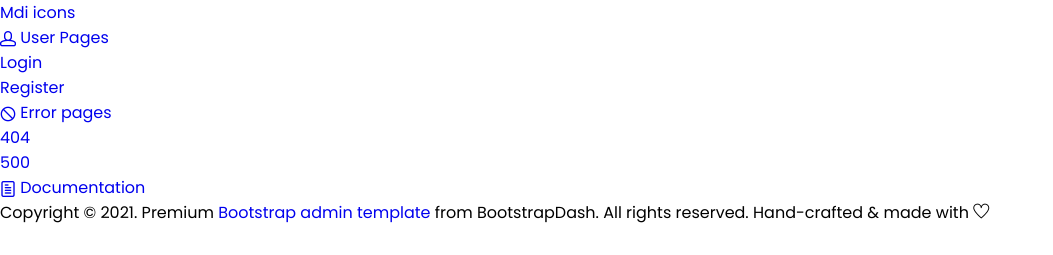
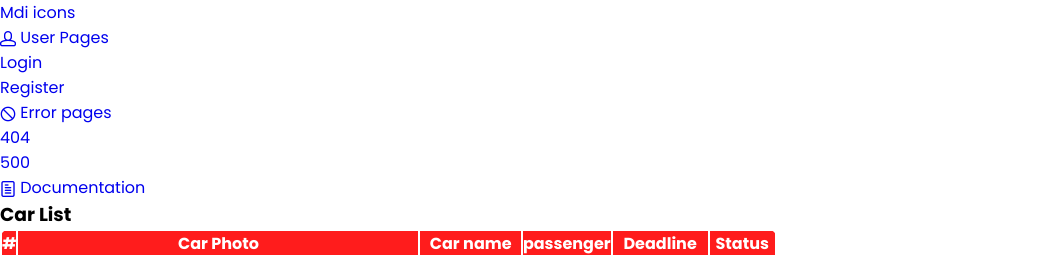
Before and after one commit to chintan145/self_drive, a CodeIgniter 4 app: the page made by app/Views/admin/car_list.php in a window 1280 px wide. Shown: the part 838-1093 px from the top of the page, without its empty margins (0-1053 px from the left). Before the commit the page ends 1061 px from the top, so only its background shows below. Run offline with PHP 8.4 and a stand-in for CodeIgniter, Linux system fonts and the light colour scheme; the template is opened without the code that fills it, so the values that code supplies are empty; some libraries are stand-ins or nearby versions.

Commit message:
car flow

```diff
--- a/app/Views/admin/car_list.php
+++ b/app/Views/admin/car_list.php
@@ -4,8 +4,60 @@
         <?php include 'partials/sidebar.php'; ?>
         <div class="main-panel">
             <div class="content-wrapper">
+                <div class="shadow rounded bg-white p-3">
+                    <div class="title">
+                        <h3>Car List</h3>
+                    </div>
+                    <div class="table-responsive">
+                    <table class="table table-striped">
+                      <thead>
+                        <tr>
+                          <th>
+                            #
+                          </th>
+                          <th>
+                            Car Photo
+                          </th>
+                          <th>
+                            Car name
+                          </th>
+                          <th>
+                            passenger
+                          </th>
+                          <th>
+                            Deadline
+                          </th>
+                          <th>
+                            Status
+                          </th>
+                        </tr>
+                      </thead>
+                      <tbody>
+                        <tr>
+                          <td>1</td>
+                          <td class="py-1">
+                            <img src="<?= base_url('assets/img/car1.png') ?>" alt="image"/>
+                          </td>
+                          <td>
+                            Maruti Ertiga
+                          </td>
+                          <td>
+                            <span>10</span>
+                          </td>
+                          <td>
+                            May 15, 2015
+                          </td>
+                          <td>
+                            <label class="badge badge-danger">Pending</label>
+                          </td>
+                        </tr>
+                      </tbody>
+                    </table>
+
+                  </div>
+                </div>
             </div>
         </div>
     </div>
-    <?php include 'partials/footer.php' ?>
 </div>
+<?php include 'partials/footer.php' ?>
--- a/app/Views/admin/partials/header.php
+++ b/app/Views/admin/partials/header.php
@@ -22,6 +22,7 @@
   <link rel="shortcut icon" href="<?php  echo base_url('public/backend/images/favicon.png')?>" />
 </head>
 <body>
+<script src="https://code.jquery.com/jquery-3.7.1.min.js" integrity="sha256-/JqT3SQfawRcv/BIHPThkBvs0OEvtFFmqPF/lYI/Cxo=" crossorigin="anonymous"></script>
 <nav class="navbar col-lg-12 col-12 p-0 fixed-top d-flex flex-row">
     <div class="text-center navbar-brand-wrapper d-flex align-items-center justify-content-center">
     <a class="navbar-brand brand-logo mr-5" href="index.html"><img src="<?php echo base_url('public/backend/images/logo.svg') ?>" class="mr-2" alt="logo"/></a>
--- a/app/Views/admin/partials/sidebar.php
+++ b/app/Views/admin/partials/sidebar.php
@@ -108,3 +108,14 @@
     </li>
   </ul>
 </nav>
+
+<script>
+  $(document).ready(function(){
+    $('.nav-link').on('click',function(){
+      // if($('.nav-item').hasClass('active')){
+        $('.nav-item').removeClass('active');
+        $(this).closest('nav-item').addClass('active');
+      // }
+    });
+  });
+</script>
```
